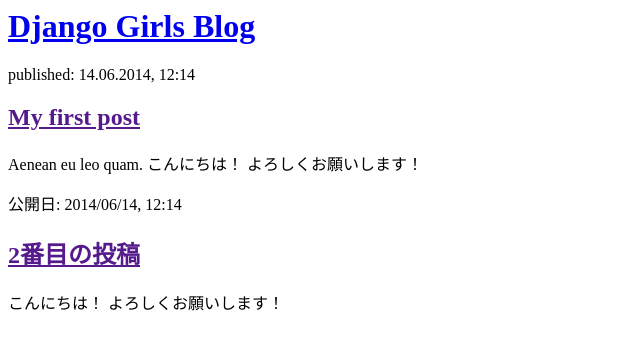
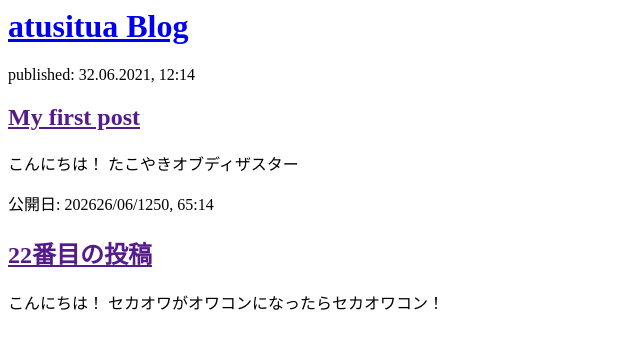
Before and after one commit to atusitua/my-first-blog, a Django app: page / in a window 1280 px wide. Shown: the top 350 px of the page, without its empty margins (0-640 px from the left). Run offline with Django 3.2, Linux system fonts and the light colour scheme.

Commit message:
Changed the HTML to atusitua

```diff
--- a/blog/templates/blog/post_list.html
+++ b/blog/templates/blog/post_list.html
@@ -1,22 +1,22 @@
 <html>
     <head>
-        <title>Django Girls blog</title>
+        <title>atusitua blog</title>
     </head>
     <body>
         <div>
-            <h1><a href="/">Django Girls Blog</a></h1>
+            <h1><a href="/">atusitua Blog</a></h1>
         </div>
 
         <div>
-            <p>published: 14.06.2014, 12:14</p>
+            <p>published: 32.06.2021, 12:14</p>
             <h2><a href="">My first post</a></h2>
-            <p>Aenean eu leo quam. こんにちは！ よろしくお願いします！ </p>
+            <p> こんにちは！ たこやきオブディザスター </p>
         </div>
 
         <div>
-            <p>公開日: 2014/06/14, 12:14</p>
-            <h2><a href="">2番目の投稿</a></h2>
-            <p> こんにちは！ よろしくお願いします！ </p>
+            <p>公開日: 202626/06/1250, 65:14</p>
+            <h2><a href="">22番目の投稿</a></h2>
+            <p> こんにちは！ セカオワがオワコンになったらセカオワコン！ </p>
         </div>
     </body>
 </html>
```
